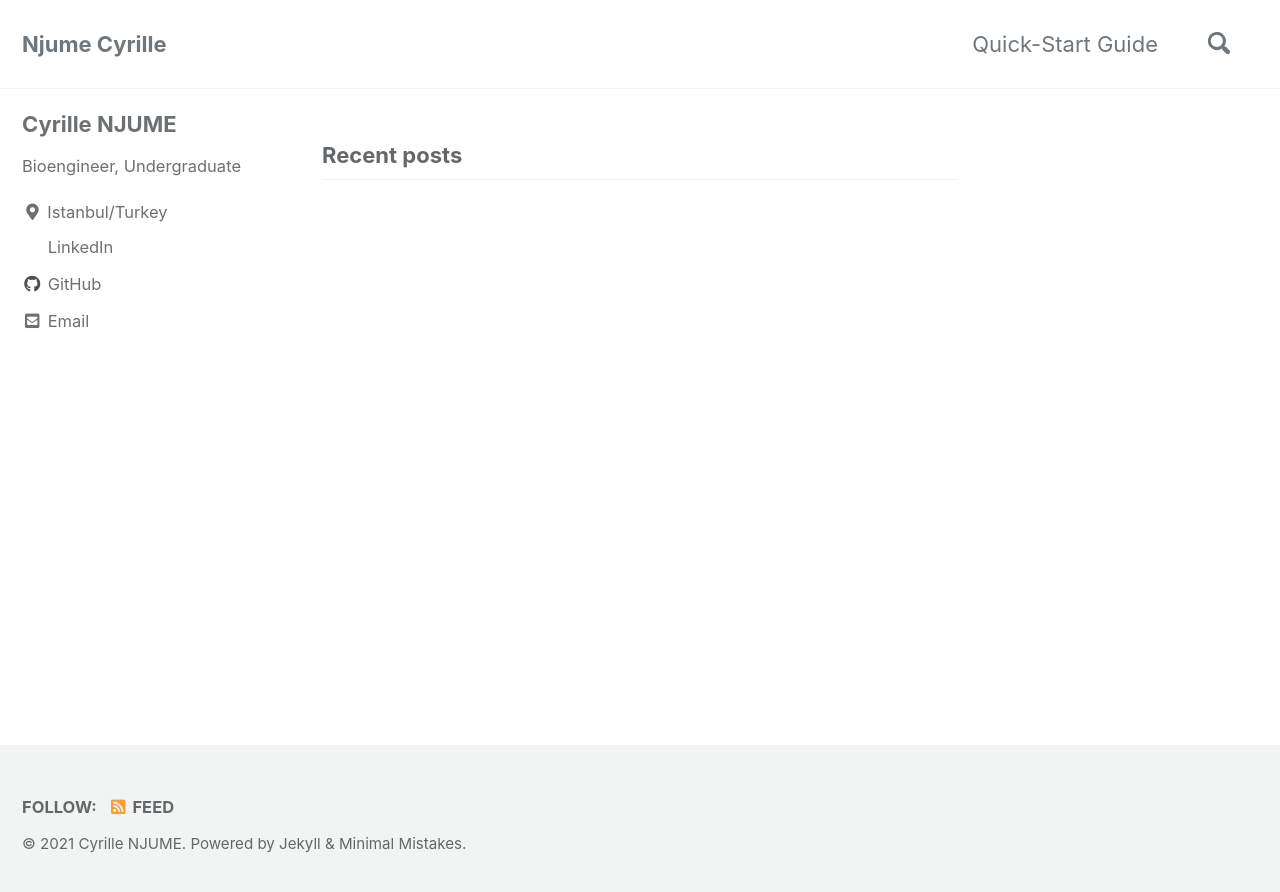
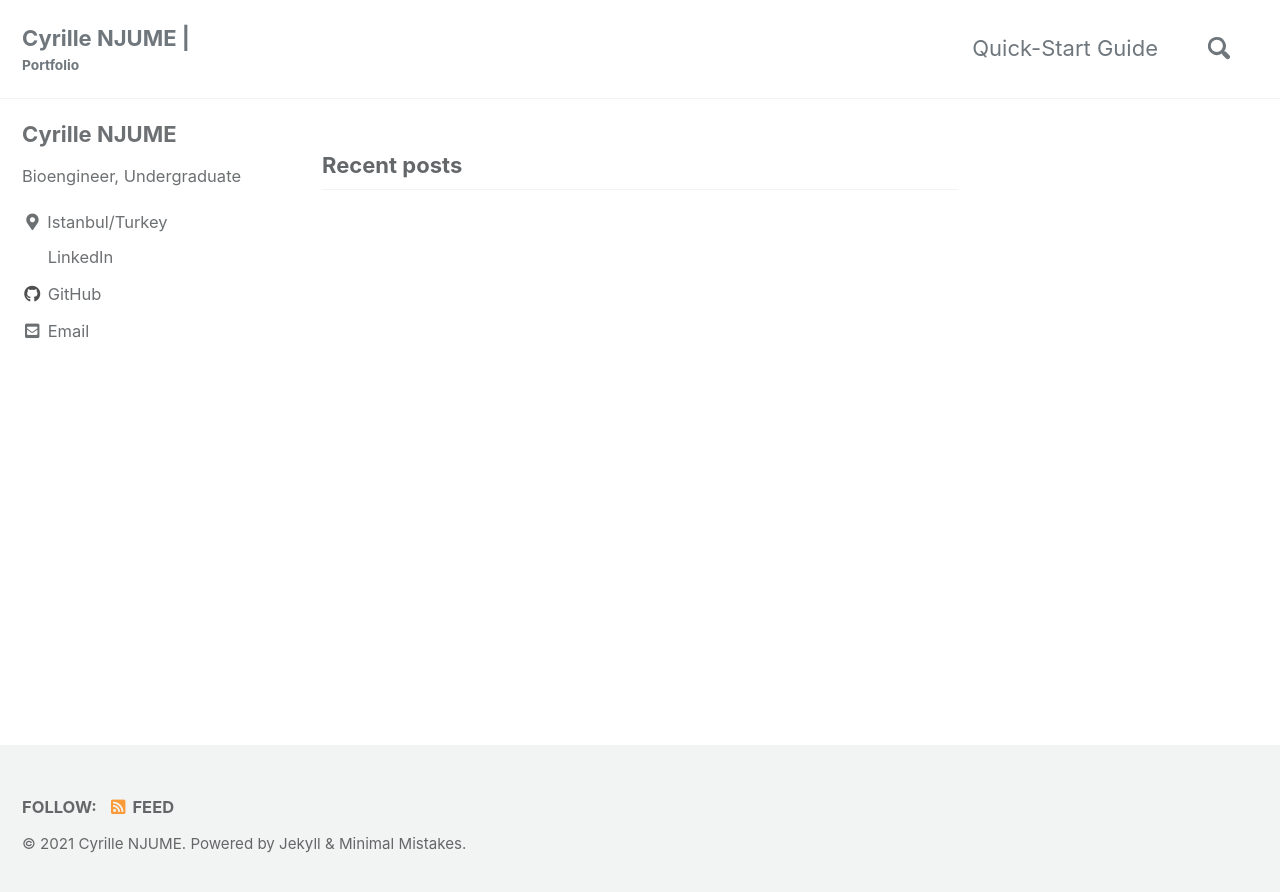
Before and after one commit to CyrilleMesue/cyrillemesue.github.io, a Jekyll site: the page built from index.html, in a window 1280 px wide. Shown: the top 892 px of the page. Built offline with Jekyll 4.4.1, drawn with Linux system fonts in a browser that asks for light colours; cached includes are drawn as plain includes; the list of posts is cut into pages by our own code; part of the change alters nothing that is shown.

Commit message:
Update _config.yml

```diff
--- a/_config.yml
+++ b/_config.yml
@@ -16,10 +16,9 @@ minimal_mistakes_skin    : "default" # "air", "aqua", "contrast", "dark", "dirt"
 
 # Site Settings
 locale                   : "en-US"
-title                    : "Njume Cyrille"
-subtitle                 : "Portfolio"
+title                    : "Cyrille NJUME |"
 title_separator          : "-"
-subtitle                 : # site tagline that appears below site title in masthead
+subtitle                 : "Portfolio" # site tagline that appears below site title in masthead
 name                     : "Cyrille NJUME"
 description              : "An amazing website."
 url                      : "https://cyrillemesue.github.io/" # the base hostname & protocol for your site e.g. "https://mmistakes.github.io"
```
